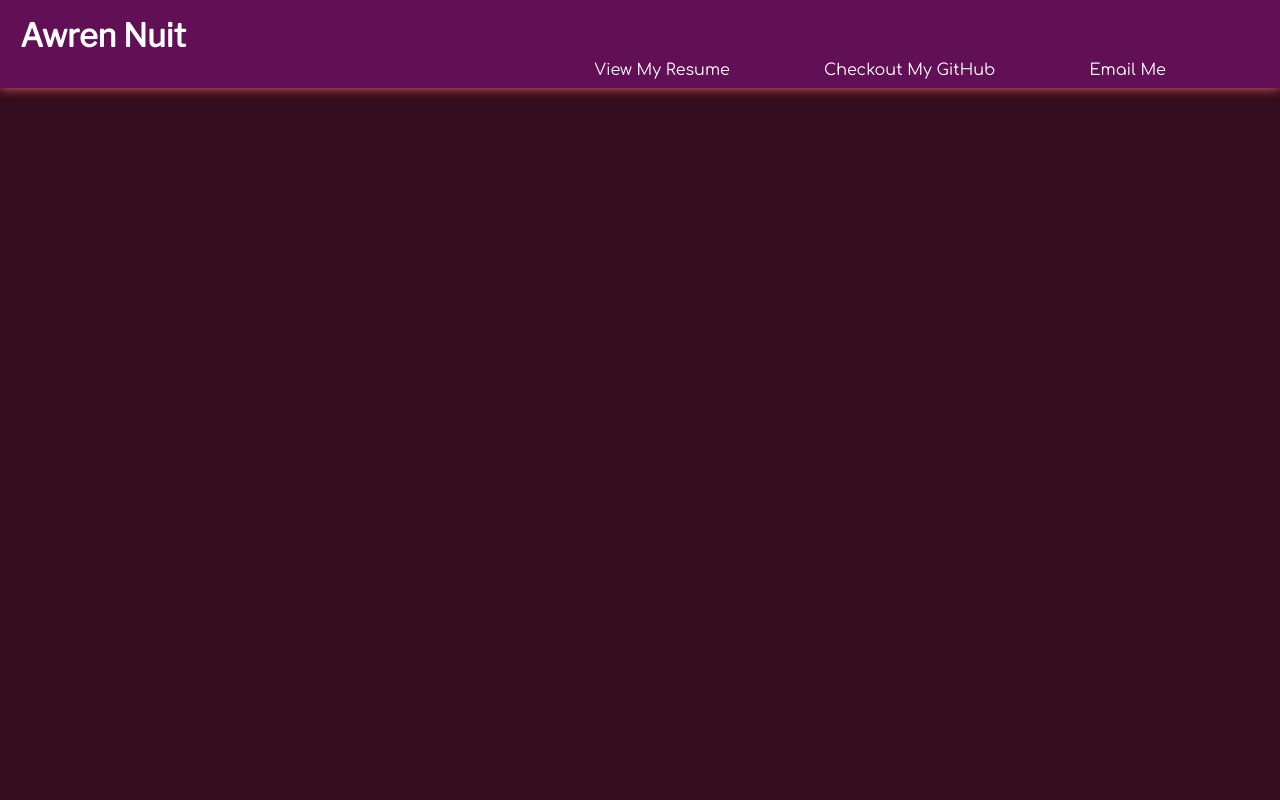
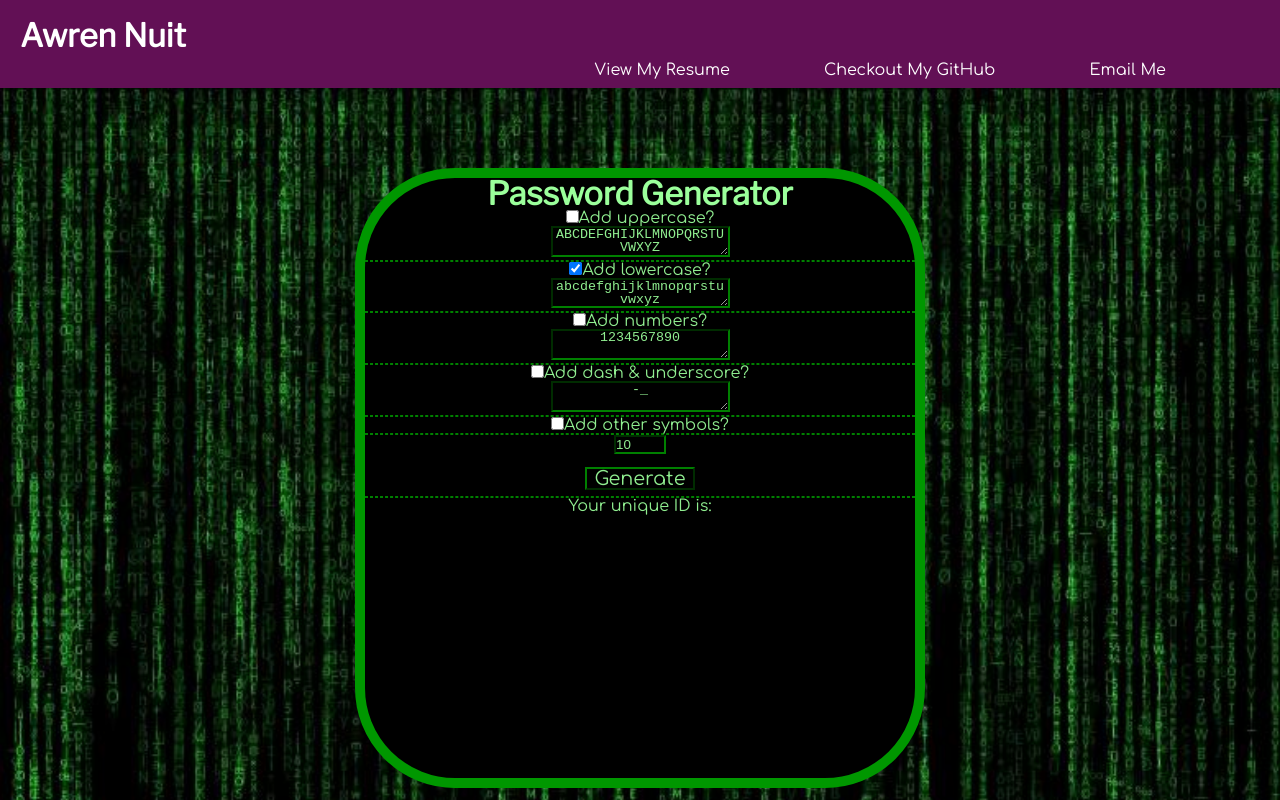
Before and after one commit to awrennuit/full-stack-software-developer-portfolio, a React (Create React App) app: page /password-generator in a window 1280 px wide. Shown: the top 800 px of the page. Built offline with nearby package versions, Linux system fonts and the light colour scheme.

Commit message:
updating CSS

```diff
--- a/src/components/App/App.js
+++ b/src/components/App/App.js
@@ -3,6 +3,7 @@ import {BrowserRouter as Router, Route} from 'react-router-dom';
 import './App.css';
 import Header from '../Header/Header';
 import Home from '../Home/Home';
+import PasswordGenerator from '../PasswordGenerator/PasswordGenerator';
 import Resume from '../Resume/Resume';
 
 export default function App() {
@@ -10,6 +11,7 @@ export default function App() {
     <Router>
       <Header />
       <Route exact path='/' component={Home} />
+      <Route exact path='/password-generator' component={PasswordGenerator} />
       <Route exact path='/resume' component={Resume} />
     </Router>
   );
--- a/src/components/PasswordGenerator/PasswordGenerator.css
+++ b/src/components/PasswordGenerator/PasswordGenerator.css
@@ -1,19 +1,4 @@
-body {
-  text-align: center;
-  background-image: url(../images/bg.jpg);
-  background-repeat: no-repeat;
-  background-size: cover;
-  height: 100vh;
-  color: lightgreen;
-}
 
-h1 {
-  animation: heading 5s alternate infinite;
-}
-
-hr {
-  border: 1px dashed green;
-}
 
 input {
   background-color: black;
@@ -21,27 +6,7 @@ input {
   border: 2px inset green;
 }
 
-textarea {
-  text-align: center;
-  background-color: black;
-  color: lightgreen;
-  border: 2px inset green;
-}
-
-#full-container {
-  width: 550px;
-  height: 600px;
-  position: absolute;
-  top: 50%;
-  left: 50%;
-  transform: translate(-50%, -50%);
-  border: 10px solid green;
-  border-radius: 100px;
-  background-color: black;
-  animation: borders 3s alternate infinite;
-}
-
-#generate {
+.generate {
   background-color: black;
   border: 2px outset green;
   color: lightgreen;
@@ -52,15 +17,53 @@ textarea {
   width: 110px;
 }
 
-#generate:hover {
+.generate:active {
+  background-color: lightgreen;
+  color: rgb(0, 41, 0);
+  border: 2px inset green;
+}
+
+.generate:hover {
   background-color: rgb(0, 41, 0);
   font-weight: bold;
   box-shadow: 0 0 20px lightgreen;
 }
 
-#generate:active {
-  background-color: lightgreen;
-  color: rgb(0, 41, 0);
+.password-background {
+  text-align: center;
+  background-image: url(/images/bg.jpg);
+  background-repeat: no-repeat;
+  background-size: cover;
+  height: 100vh;
+  padding-top: 80px;
+}
+
+.password-full-container {
+  width: 550px;
+  height: 600px;
+  margin: 0 auto;
+  border: 10px solid green;
+  border-radius: 100px;
+  background-color: black;
+  animation: borders 3s alternate infinite;
+}
+
+.password-heading {
+  animation: heading 5s alternate infinite;
+}
+
+.password-hr {
+  border: 1px dashed green;
+}
+
+.password-span {
+  color: lightgreen;
+}
+
+.password-textarea {
+  text-align: center;
+  background-color: black;
+  color: lightgreen;
   border: 2px inset green;
 }
 
--- a/src/components/PasswordGenerator/PasswordGenerator.js
+++ b/src/components/PasswordGenerator/PasswordGenerator.js
@@ -10,43 +10,44 @@ export default function PasswordGenerator() {
 
 
   return(
-    <div id="full-container">
-      <h1>Password Generator</h1>
+    <div className="password-background">
+      <div className="password-full-container">
+        <h1 className="password-heading">Password Generator</h1>
 
-      <input type="checkbox" id="up-alphabet" />
-      <span>Add uppercase?</span>
+        <input type="checkbox" />
+        <span className="password-span">Add uppercase?</span>
         <div>
-        <textarea id="up-alphabet-display" readonly>ABCDEFGHIJKLMNOPQRSTUVWXYZ</textarea>
+          <textarea className="password-textarea" readonly>ABCDEFGHIJKLMNOPQRSTUVWXYZ</textarea>
         </div>
-      <hr />
+        <hr className="password-hr" />
 
-      <input type="checkbox" id="lo-alphabet" checked />
-      <span>Add lowercase?</span>
+        <input type="checkbox" checked />
+        <span className="password-span">Add lowercase?</span>
         <div>
-        <textarea id="lo-alphabet-display" readonly>abcdefghijklmnopqrstuvwxyz</textarea>
+          <textarea className="password-textarea" readonly>abcdefghijklmnopqrstuvwxyz</textarea>
         </div>
-      <hr />
+        <hr className="password-hr" />
 
         <input type="checkbox" id="numbers" />
-      <span>Add numbers?</span>
+        <span className="password-span">Add numbers?</span>
         <div>
-        <textarea id="numbers-display" readonly>1234567890</textarea>
+          <textarea className="password-textarea" readonly>1234567890</textarea>
         </div>
-      <hr />
+        <hr className="password-hr" />
 
         <input type="checkbox" id="dash" />
-      <span>Add dash & underscore?</span>
+        <span className="password-span">Add dash & underscore?</span>
         <div>
-        <textarea id="dash-display" readonly>-_</textarea>
+          <textarea className="password-textarea" readonly>-_</textarea>
         </div>
-      <hr />
+        <hr className="password-hr" />
 
         <input type="checkbox" id="symbols" />
-      <span>Add other symbols?</span>
+        <span className="password-span">Add other symbols?</span>
         <div>
-        <textarea id="symbols-display" readonly>#;:`~!@#$%^&*()+={}[]/?\</textarea>
+          {/* <textarea id="symbols-display" readonly>#;:`~!@#$%^&*()+={}[]/?\</textarea> */}
         </div>
-      <hr />
+        <hr className="password-hr" />
 
         <input
           type="number"
@@ -56,12 +57,13 @@ export default function PasswordGenerator() {
           id="length"
           onChange={(event)=>setLength(event.target.value)} />
         <div>
-        <button id="generate">Generate</button>
+          <button className="generate">Generate</button>
         </div>
-      <hr />
+        <hr className="password-hr" />
 
         <div>
-        <p id="output">Your unique ID is: </p>
+          <p className="password-span">Your unique ID is: </p>
+        </div>
       </div>
     </div>
   );
```
Also changed, not shown: public/images/bg.jpg (added). Lines whose indentation alone changed are shown as unchanged.
